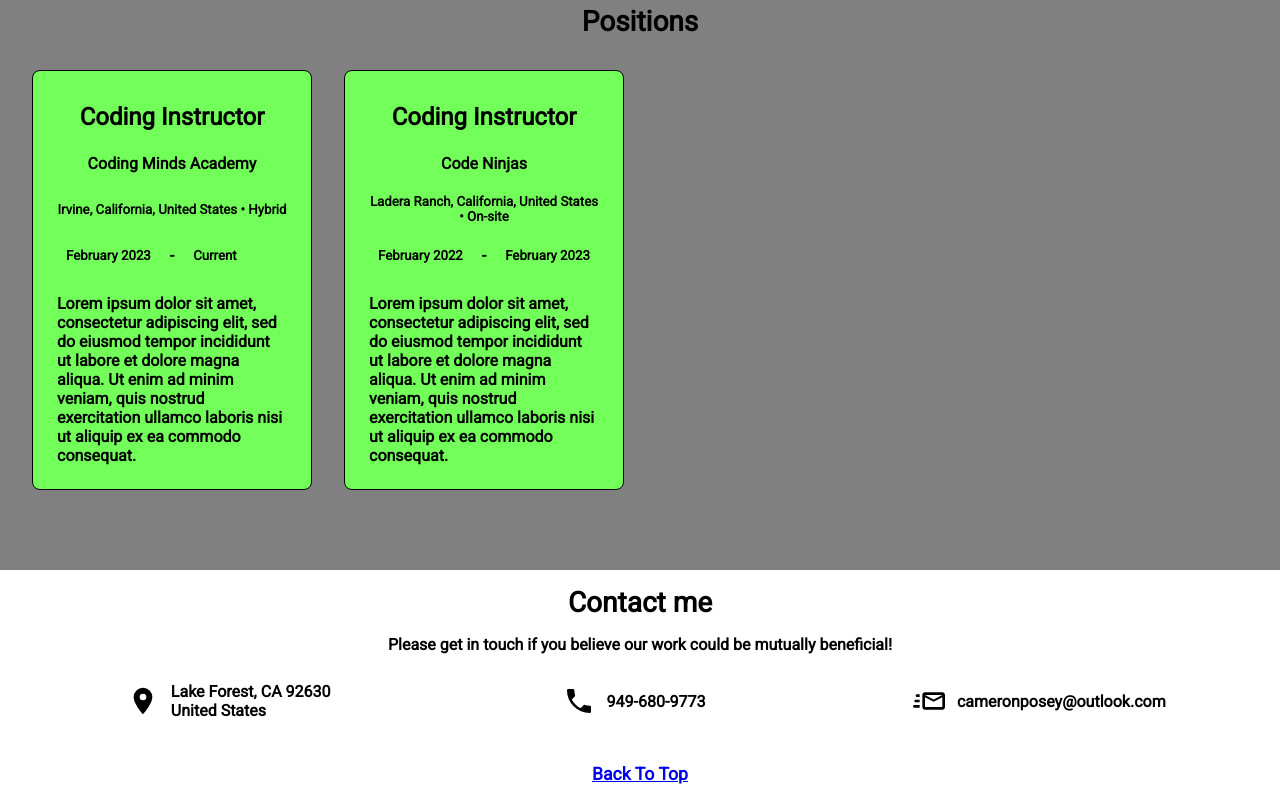
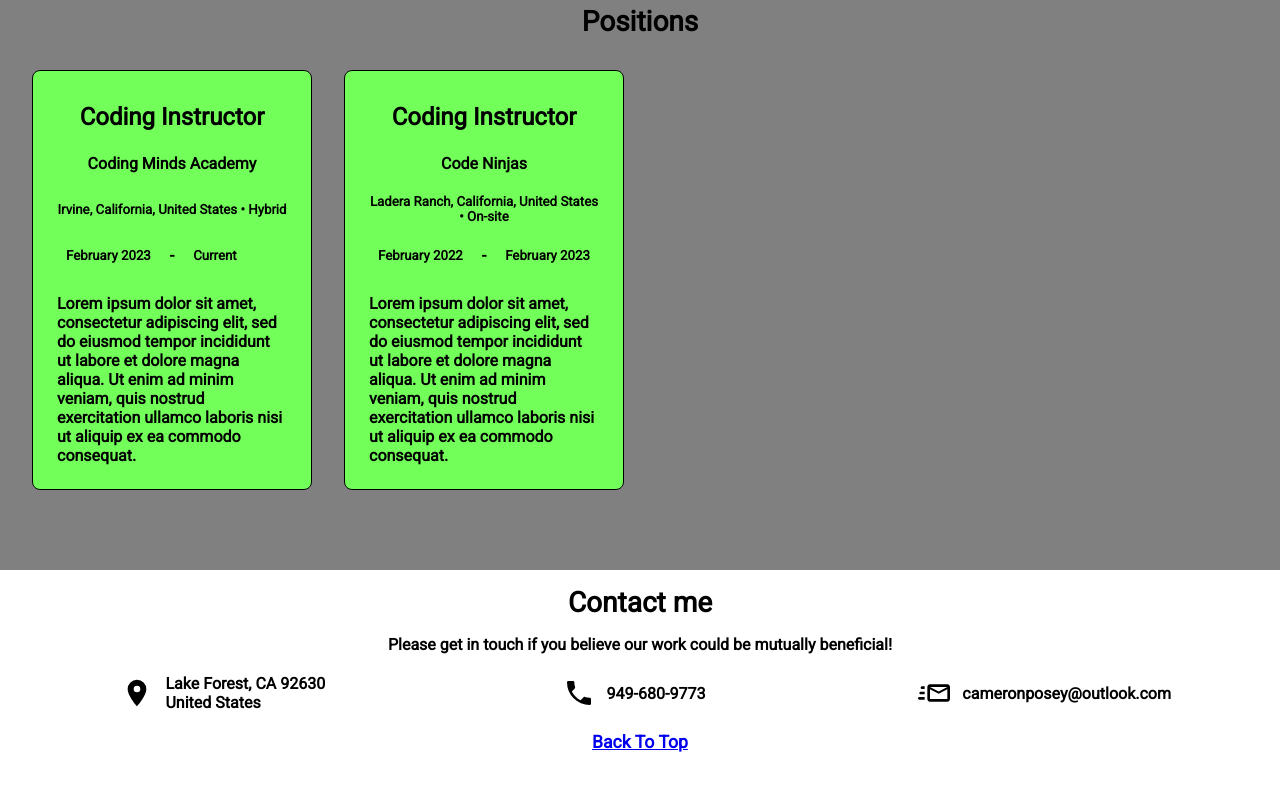
Before and after one commit to CameronTheDeveloper/portfolio-homepage, a website built with webpack: page dist/index.html in a window 1280 px wide. Shown: the part 4341-5141 px from the top of the page. After the commit the page ends 5109 px from the top, so only its background shows below. Built offline with Linux system fonts and the light colour scheme.

Commit message:
Reduce footer elements padding & margin

```diff
--- a/src/styles/footer.css
+++ b/src/styles/footer.css
@@ -14,7 +14,7 @@
 footer .contact-me-container {
     display: grid;
     grid-template-columns: repeat(auto-fit, minmax(288px, 1fr));
-    padding: 1rem;
+    padding: 0.5rem;
 }
 
 @media (min-width: 950px) {
@@ -41,5 +41,4 @@
     align-items: end;
     justify-content: center;
     font-size: 1.1rem;
-    margin-top: 1rem;
 }
```
Also changed, not shown: dist/main.js, 1 other file.
